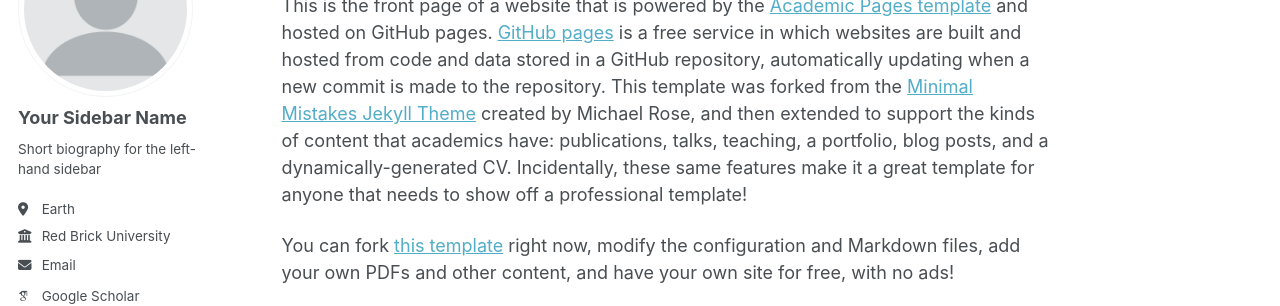
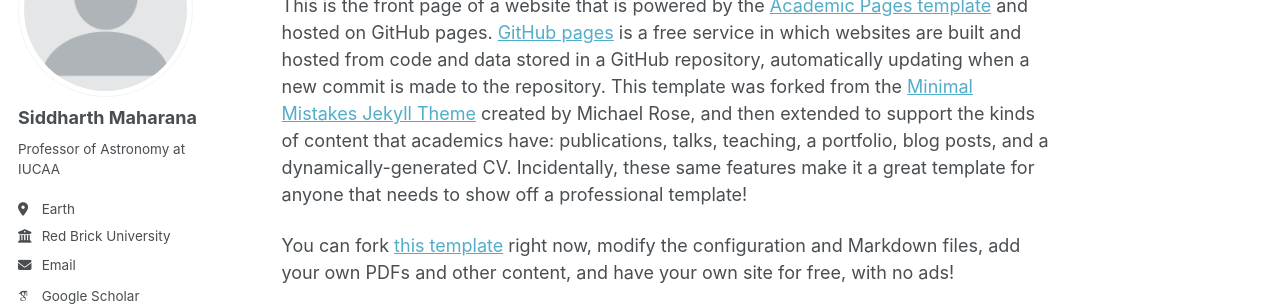
Before and after one commit to siddharth-maharana/siddharth-maharana.github.io, a Jekyll site: the page built from _pages/about.md, in a window 1280 px wide. Shown: the part 179-485 px from the top of the page. Built offline with Jekyll 4.4.1, drawn with Linux system fonts in a browser that asks for light colours; some web fonts are replaced; a script bundle is joined from its source files by our own code; library files that are not in the unit come from our copies.

Commit message:
Update _config.yml
test change of name

```diff
--- a/_config.yml
+++ b/_config.yml
@@ -24,9 +24,9 @@ repository               : "academicpages/academicpages.github.io"
 author:
   # Biographic information
   avatar           : "profile.png"
-  name             : "Your Sidebar Name"
+  name             : "Siddharth Maharana"
   pronouns         : # example: "she/her"
-  bio              : "Short biography for the left-hand sidebar"
+  bio              : "Professor of Astronomy at IUCAA"
   location         : "Earth"
   employer         : "Red Brick University"
   uri              : # URL
```
